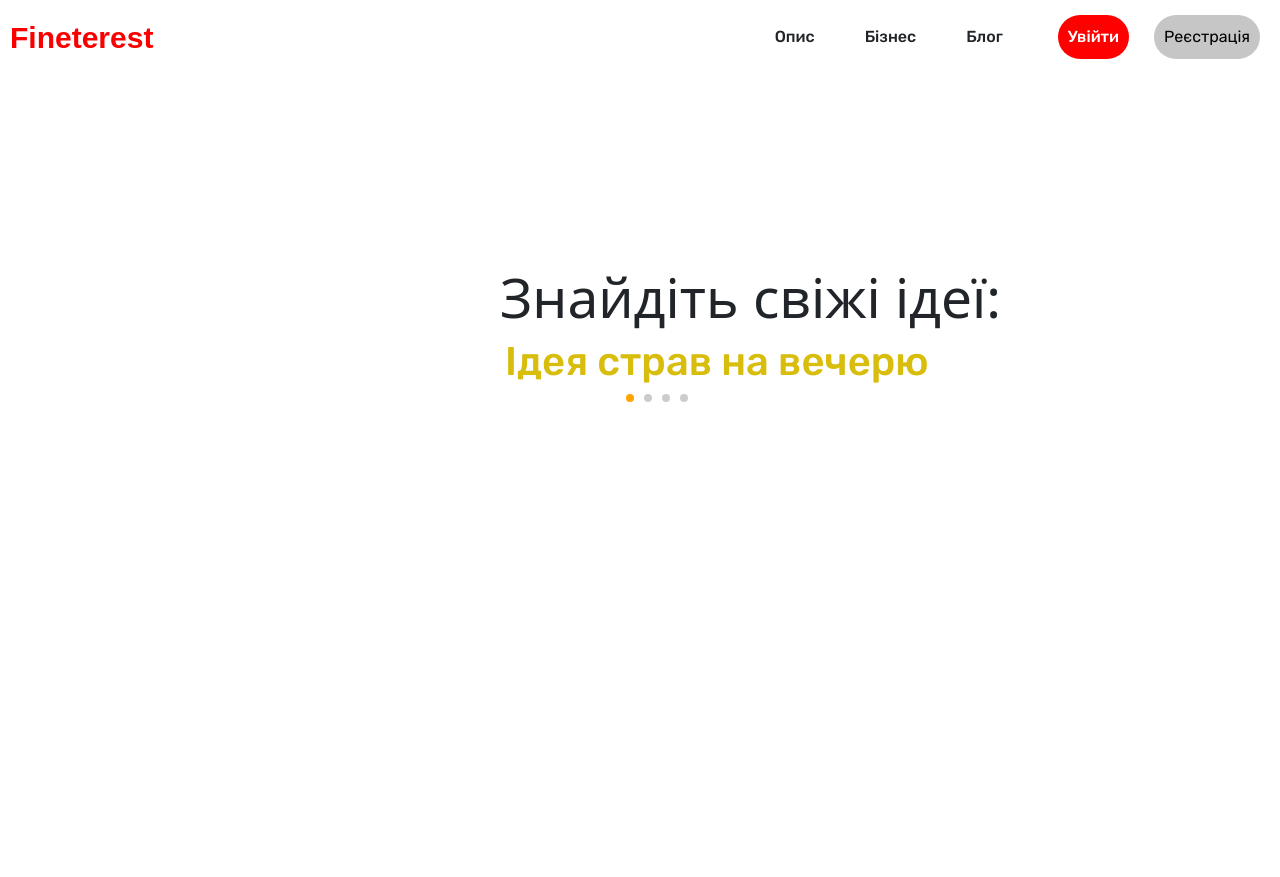
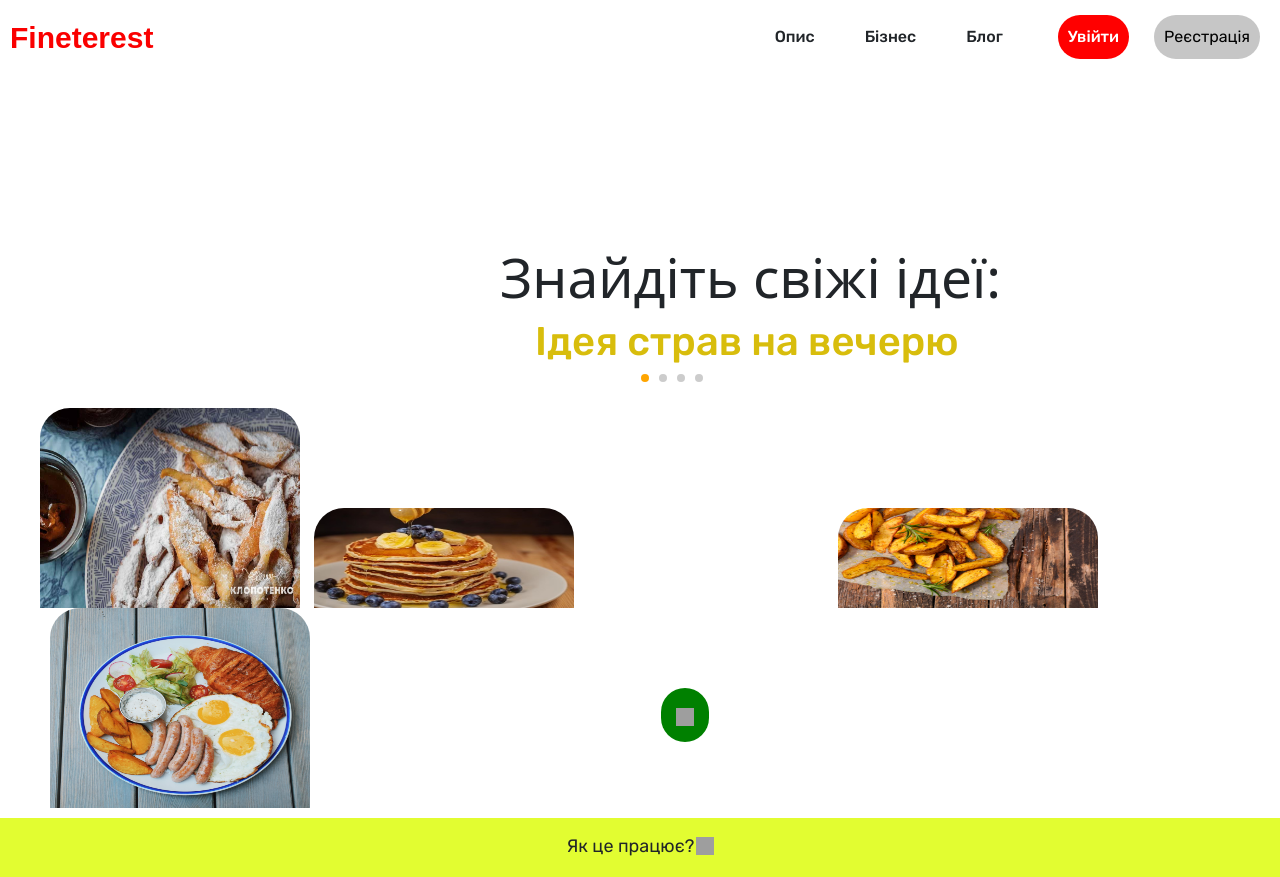
Before and after one commit to Dimaaap/Pinterest-clone, a Django app: page / in a window 1280 px wide. Before the commit the page ends 402 px from the top, so only its background shows below. Run offline with Django 4.2, Linux system fonts and the light colour scheme; some web fonts are replaced; grey boxes are pictures that could not be loaded.

Commit message:
Add an images

```diff
--- a/pinterest/main/static/main/css/main_page.css
+++ b/pinterest/main/static/main/css/main_page.css
@@ -57,12 +57,22 @@ header {
     margin-left: -200px;
 }
 
+.text-container {
+    align-items: center;
+}
+
 .header-li {
     margin-right: 50px;
 }
 
 .header-li:hover {
     text-decoration: underline;
+}
+
+#phrase-container {
+    align-items: center;
+    justify-content: center;
+    margin-left: 30px;
 }
 
 .login-button,
@@ -102,7 +112,7 @@ header {
 }
 
 .main-title {
-    margin-top: 200px;
+    margin-top: 180px;
     margin-left: 500px;
 }
 
@@ -126,7 +136,7 @@ header {
     display: flex;
     justify-content: center;
     margin-top: 40px;
-    margin-left: -350px;
+    margin-left: -320px;
 }
 
 .carousel-indicator {
@@ -167,10 +177,69 @@ header {
     color: color: #0F7000;
 }
 
-#first-point {
+#first-point.active {
     background: orange;
 }
 
 .show {
     display: block;
 }
+
+.carousel-photos{
+    position: relative;
+    flex-direction: column;
+    margin-left: -460px;
+    margin-top: 10px;
+}
+
+.section-img {
+    border-radius: 30px 30px 0 0;
+}
+
+#second-img {
+    margin-top: 100px;
+    margin-left: 10px;
+    margin-right: -30px;
+}
+
+.section-footer {
+    margin-left: -500px;
+    margin-top: 10px;
+    height: 59px;
+    text-align: center;
+    background: #E2FD31;
+}
+
+.how-it-works {
+    font-weight: semi bold;
+    font-size: 18px;
+    font-family: "Rubik";
+    padding-top: 15px;
+}
+
+.how-it-works .img-small {
+    margin-top: -3px;
+    margin-left: -3px;
+}
+
+
+.link-btn {
+    position: absolute;
+    top: 70%;
+    left: 42%;
+    display: inline-block;
+    margin-left: 100px;
+    background: green;
+    padding: 15px;
+    margin-bottom: 30px;
+    border-radius: 50px;
+}
+
+#third-img {
+    margin-left: 290px;
+   margin-top: 100px;
+}
+
+#fourth-img {
+    margin-left: 10px;
+}
--- a/pinterest/main/static/main/js/main-page.js
+++ b/pinterest/main/static/main/js/main-page.js
@@ -3,20 +3,33 @@ window.addEventListener("DOMContentLoaded", function(){
     const firstPhrase = document.getElementById("first-title");
     firstPhrase.classList.add("show");
     const indicators = document.querySelectorAll(".carousel-indicator");
+    const firstIndicator = document.getElementById("first-point");
+    firstIndicator.classList.add("active");
 
     let currentIndex = 0;
     let intervalId;
 
+    //Функція, яка проходиться кожною фразою і кожним значком у списку фраз і значків і спочатку приховує все,а потім
+    //ітеративно відкриває наступний елемент у списку
     function updateCarousel(){
         for(let i = 0; i < phrases.length; i++){
             phrases[i].classList.remove("show");
+            indicators[i].classList.remove("active");
         }
         phrases[currentIndex].classList.add("show");
+        indicators[currentIndex].classList.add("active");
     }
 
     function autoRotateCarousel() {
         currentIndex = (currentIndex + 1) % phrases.length;
         updateCarousel();
+    }
+
+    function startAutoRotateCarousel(){
+        intervalId = setInterval(function(){
+            autoRotateCarousel();
+            updateCarousel();
+        }, 5000);
     }
 
     indicators.forEach(function(indicator) {
--- /dev/null
+++ b/pinterest/main/templates/main/_includes/header.html
@@ -0,0 +1,22 @@
+<header class="main-header">
+    <div class="header-content">
+        <div class="flex-container">
+            <div class="logo-container">
+                <h1 class="logo-title">Fineterest</h1>
+            </div>
+            <div class="li-content">
+                <div class="header-options-container">
+                    <ul class="header-options">
+                        <li class="header-li">Опис</li>
+                        <li class="header-li">Бізнес</li>
+                        <li class="header-li">Блог</li>
+                    </ul>
+                </div>
+                <div class="login-container">
+                    <a href="#" class="login login-button">Увійти</a>
+                    <a href="#" class="login register-button">Реєстрація</a>
+                </div>
+            </div>
+        </div>
+    </div>
+</header>
--- /dev/null
+++ b/pinterest/main/templates/main/_includes/top_section.html
@@ -0,0 +1,44 @@
+<section id="top">
+    <!-- Include a site header -->
+    {% include "./header.html" %}
+    <div class="main-title">
+        <h1 class="find-new-title">Знайдіть свіжі ідеї:</h1>
+        <div class="carousel">
+            <div id="phrase-container">
+                <h3 class="carousel-title" id="first-title" data-index="0">Iдея страв на вечерю</h3>
+                <h3 class="carousel-title" id="second-title" data-index="1">Ідея домашнього декору</h3>
+                <h3 class="carousel-title" id="third-title" data-index="2">Ідея стильного образу</h3>
+                <h3 class="carousel-title" id="fourth-title" data-index="3">Ідея для садівників</h3>
+            </div>
+            <br>
+            <div class="carousel-indicators">
+                <span class="carousel-indicator" id="first-point" data-index="0"></span>
+                <span class="carousel-indicator" id="second-point" data-index="1"></span>
+                <span class="carousel-indicator" id="third-point" data-index="2"></span>
+                <span class="carousel-indicator" id="fourth-point" data-index="3"></span>
+            </div>
+        </div>
+        <div class="carousel-photos">
+            <div class="dishes-section">
+                <img class="section-img" id="left-img" src="../static/main/images/main_page/dishes-first.jpg" width="260" height="200">
+                <img class="section-img lower" id="second-img" src="../static/main/images/main_page/dishes-two.jpg" width="260" height="100">
+                <span class="link-btn">
+                    <a href="#">
+                        <img src="   https://cdn-icons-png.flaticon.com/512/32/32195.png " width="18" height="18" alt="" title="" class="img-small-second">
+                    </a>
+                </span>
+                <img class="section-img lower" id="third-img" src="../static/main/images/main_page/dishes-three.jpg" width="260" height="100">
+                <img class="section-img" id="fourth-img" src="../static/main/images/main_page/dishes-four.jpg" width="260" height="200">
+            </div>
+        </div>
+        <div class="section-footer">
+            <p class="how-it-works">Як це працює?
+                <span>
+                    <a href="#">
+                        <img src="   https://cdn-icons-png.flaticon.com/512/2985/2985150.png " width="18" height="18" alt="" title="" class="img-small">
+                    </a>
+                </span>
+            </p>
+        </div>
+    </div>
+</section>
```
Also changed, not shown: pinterest/main/templates/main/main_page.html (+1 -42 lines), pinterest/main/static/main/images/main_page/dishes-first.jpg (added), pinterest/main/static/main/images/main_page/dishes-four.jpg (added), pinterest/main/static/main/images/main_page/dishes-three.jpg (added), pinterest/main/static/main/images/main_page/dishes-two.jpg (added).
